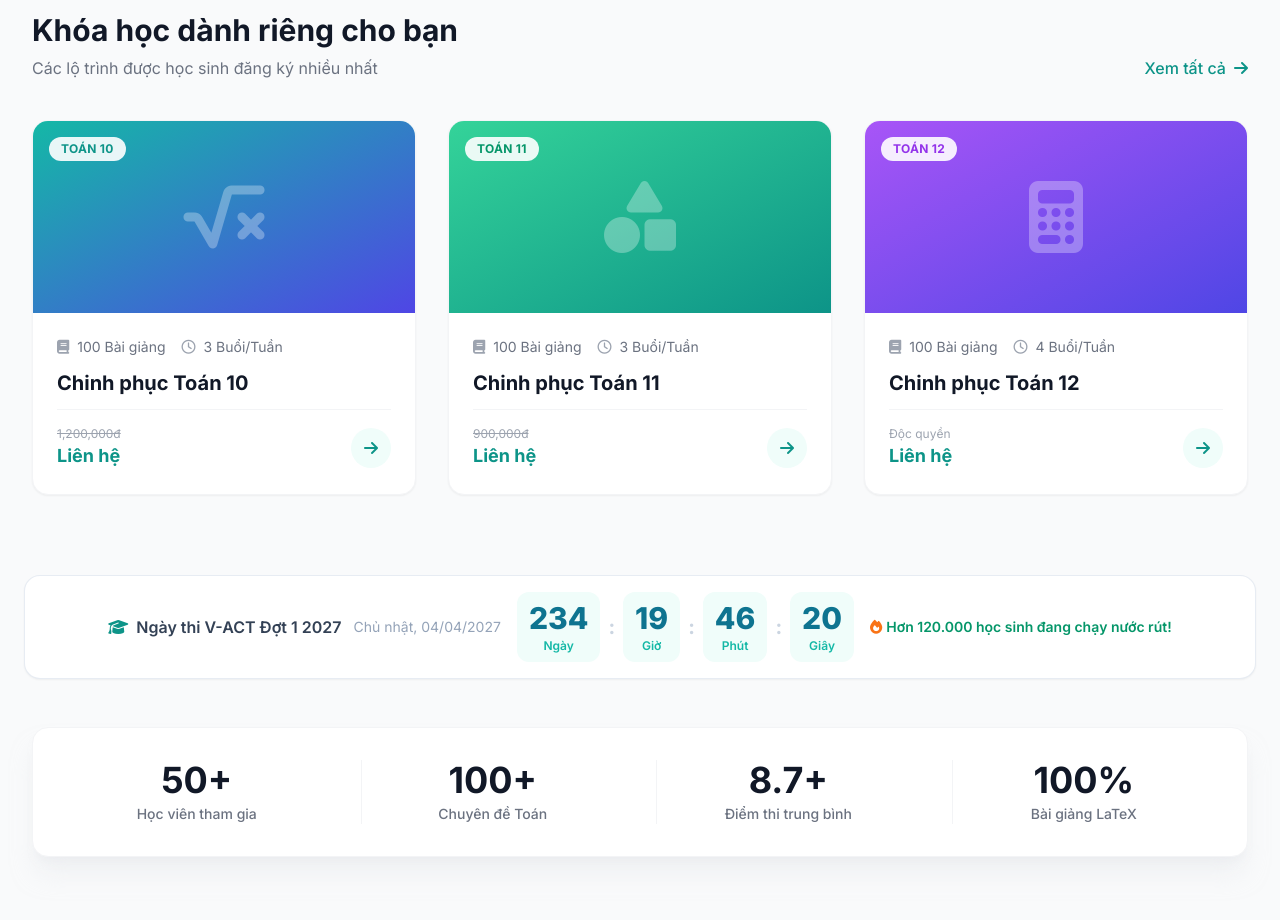
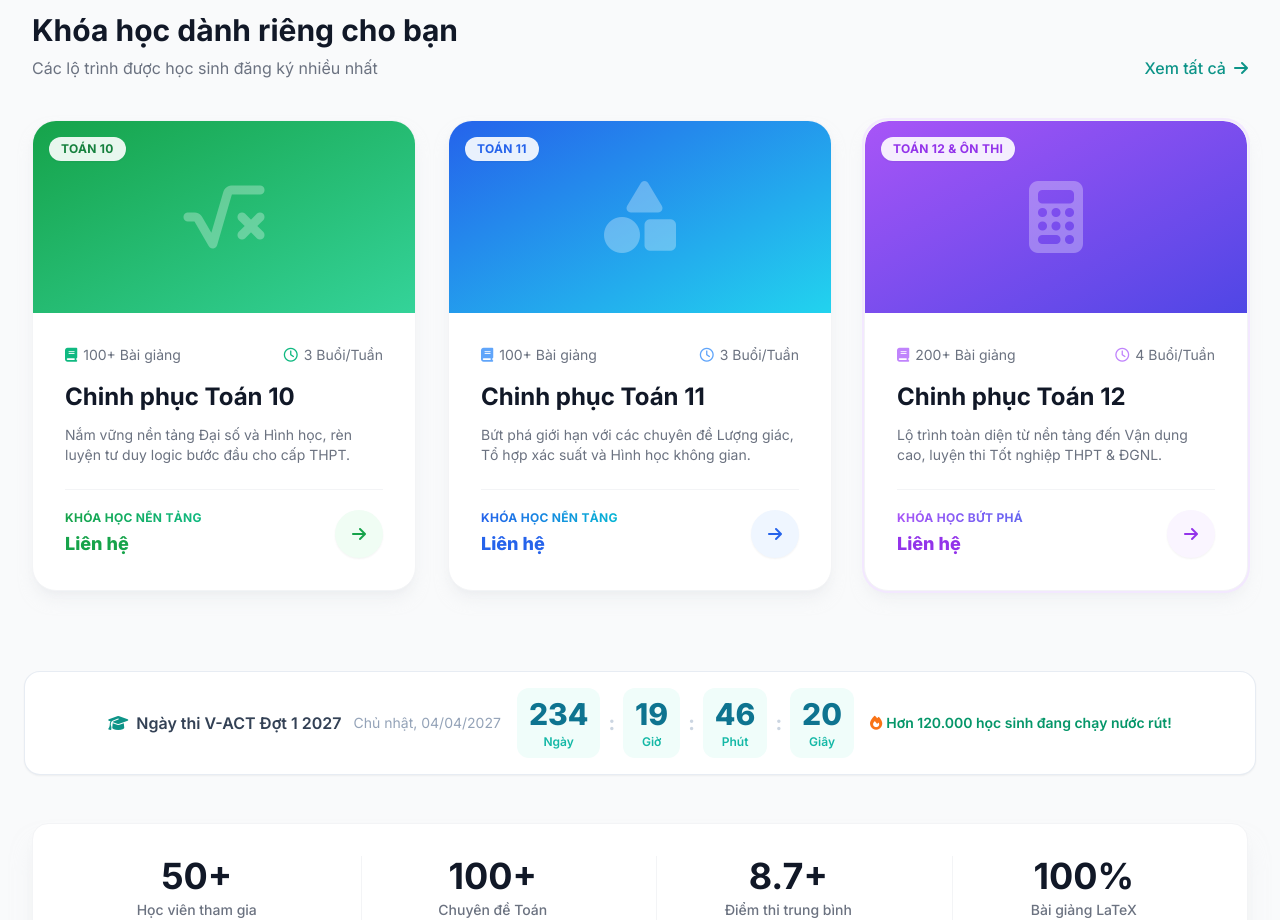
Before and after one commit to doformath/doformath-web, a plain HTML site: page index.html in a window 1280 px wide. Shown: the part 820-1740 px from the top of the page. Drawn offline with nearby package versions, Linux system fonts and the light colour scheme; no server answers.

Commit message:
update index and courses

```diff
--- a/index.html
+++ b/index.html
@@ -162,39 +162,37 @@
             </div>
 
             <div class="grid grid-cols-1 md:grid-cols-3 gap-8">
-                <!-- Card Khóa học 1 -->
-                <!-- ĐỔI THẺ <div> NGOÀI CÙNG THÀNH THẺ <a> VÀ THÊM THUỘC TÍNH href -->
-                <a href="courses/toan-10.html" class="bg-white rounded-2xl overflow-hidden shadow-sm hover:shadow-2xl transition-all duration-300 border border-gray-100 group flex flex-col cursor-pointer block">
+                <!-- Card Khóa học 1 (Đã đảo chiều gradient: Green -> Emerald) -->
+                <a href="courses/toan-10.html" class="bg-white rounded-3xl overflow-hidden shadow-lg shadow-gray-200/50 hover:shadow-2xl hover:-translate-y-2 transition-all duration-300 border border-gray-100 group flex flex-col cursor-pointer block">
 
-                    <div class="relative h-48 bg-teal-100 overflow-hidden">
-                        <!-- Ảnh minh họa -->
-                        <div class="absolute inset-0 bg-gradient-to-br from-teal-500 to-indigo-600 group-hover:scale-105 transition-transform duration-500 flex items-center justify-center">
+                    <div class="relative h-48 overflow-hidden">
+                        <!-- Nền Gradient: Đảo ngược từ Đậm (Green 600) sang Sáng (Emerald 400) -->
+                        <div class="absolute inset-0 bg-gradient-to-br from-green-600 to-emerald-400 group-hover:scale-110 transition-transform duration-700 flex items-center justify-center">
                             <i class="fa-solid fa-square-root-variable text-white/30 text-7xl"></i>
                         </div>
-                        <span class="absolute top-4 left-4 bg-white/90 backdrop-blur-sm text-primary text-xs font-bold px-3 py-1 rounded-full uppercase tracking-wide">
+                        <span class="absolute top-4 left-4 bg-white/90 backdrop-blur-sm text-green-700 text-xs font-bold px-3 py-1 rounded-full uppercase tracking-wide shadow-sm">
                             Toán 10
                         </span>
                     </div>
 
-                    <div class="p-6 flex-1 flex flex-col">
-                        <div class="flex items-center text-sm text-gray-500 mb-3 gap-4">
-                            <span><i class="fa-solid fa-book text-gray-400 mr-1"></i> 100 Bài giảng</span>
-                            <span><i class="fa-regular fa-clock text-gray-400 mr-1"></i> 3 Buổi/Tuần</span>
+                    <div class="p-6 md:p-8 flex-1 flex flex-col">
+                        <div class="flex items-center justify-between text-sm text-gray-500 mb-4">
+                            <span class="flex items-center gap-1.5"><i class="fa-solid fa-book text-emerald-500"></i> 100+ Bài giảng</span>
+                            <span class="flex items-center gap-1.5"><i class="fa-regular fa-clock text-emerald-500"></i> 3 Buổi/Tuần</span>
                         </div>
 
-                        <!-- Lưu ý: Giữ lại thẻ h3 ở đây, không cần đổi thành <a> nữa vì thẻ <a> lớn đã bao bọc bên ngoài rồi -->
-                        <h3 class="text-xl font-bold text-gray-900 mb-3 group-hover:text-primary transition-colors">
+                        <h3 class="text-2xl font-bold text-gray-900 mb-3 group-hover:text-green-600 transition-colors">
                             Chinh phục Toán 10
                         </h3>
+                        <p class="text-gray-500 text-sm mb-6 line-clamp-2">Nắm vững nền tảng Đại số và Hình học, rèn luyện tư duy logic bước đầu cho cấp THPT.</p>
 
-                        <div class="mt-auto pt-4 border-t border-gray-100 flex items-center justify-between">
+                        <div class="mt-auto pt-5 border-t border-gray-100 flex items-center justify-between">
                             <div class="flex flex-col">
-                                <span class="text-xs text-gray-400 line-through">1,200,000đ</span>
-                                <span class="text-lg font-bold text-primary">Liên hệ</span>
+                                <!-- Chữ Gradient: Đảo ngược từ Green sang Emerald -->
+                                <span class="text-xs font-bold text-transparent bg-clip-text bg-gradient-to-r from-green-600 to-emerald-500 uppercase tracking-wide mb-1">Khóa học Nền tảng</span>
+                                <span class="text-lg font-extrabold text-green-600">Liên hệ</span>
                             </div>
-
-                            <!-- Đổi button thành một div thông thường vì nó cũng đã nằm trong thẻ <a> lớn -->
-                            <div class="bg-teal-50 text-primary group-hover:bg-primary group-hover:text-white h-10 w-10 rounded-full flex items-center justify-center transition-colors">
+                            <div class="bg-green-50 text-green-600 group-hover:bg-green-600 group-hover:text-white h-12 w-12 rounded-full flex items-center justify-center transition-colors shadow-sm">
                                 <i class="fa-solid fa-arrow-right"></i>
                             </div>
                         </div>
@@ -202,31 +200,41 @@
                 </a>
 
                <!-- Card Khóa học 2 -->
-<!-- SỰ THAY ĐỔI 1: Đổi <div> thành <a> và thêm href -->
-<a href="courses/toan-11.html" class="bg-white rounded-2xl overflow-hidden shadow-sm hover:shadow-2xl transition-all duration-300 border border-gray-100 group flex flex-col cursor-pointer block">
+                <!-- Card Khóa học 2 (Đã phối lại màu Blue - Cyan) -->
+                <a href="courses/toan-11.html" class="bg-white rounded-3xl overflow-hidden shadow-lg shadow-gray-200/50 hover:shadow-2xl hover:-translate-y-2 transition-all duration-300 border border-gray-100 group flex flex-col cursor-pointer block">
+
                     <div class="relative h-48 overflow-hidden">
-        <div class="absolute inset-0 bg-gradient-to-br from-emerald-400 to-teal-600 group-hover:scale-105 transition-transform duration-500 flex items-center justify-center">
+                        <!-- Nền Gradient: Đổi từ Blue 600 sang Cyan 400 tạo độ tương phản mạnh -->
+                        <div class="absolute inset-0 bg-gradient-to-br from-blue-600 to-cyan-400 group-hover:scale-110 transition-transform duration-700 flex items-center justify-center">
                             <i class="fa-solid fa-shapes text-white/30 text-7xl"></i>
                         </div>
-        <span class="absolute top-4 left-4 bg-white/90 backdrop-blur-sm text-emerald-600 text-xs font-bold px-3 py-1 rounded-full uppercase tracking-wide">
+                        <!-- Nhãn: Đổi sang màu chữ Blue -->
+                        <span class="absolute top-4 left-4 bg-white/90 backdrop-blur-sm text-blue-600 text-xs font-bold px-3 py-1 rounded-full uppercase tracking-wide shadow-sm">
                             Toán 11
                         </span>
                     </div>
-    <div class="p-6 flex-1 flex flex-col">
-        <div class="flex items-center text-sm text-gray-500 mb-3 gap-4">
-            <span><i class="fa-solid fa-book text-gray-400 mr-1"></i> 100 Bài giảng</span>
-            <span><i class="fa-regular fa-clock text-gray-400 mr-1"></i> 3 Buổi/Tuần</span>
+
+                    <div class="p-6 md:p-8 flex-1 flex flex-col">
+                        <div class="flex items-center justify-between text-sm text-gray-500 mb-4">
+                            <!-- Icon mô tả: Đổi sang Blue 400 -->
+                            <span class="flex items-center gap-1.5"><i class="fa-solid fa-book text-blue-400"></i> 100+ Bài giảng</span>
+                            <span class="flex items-center gap-1.5"><i class="fa-regular fa-clock text-blue-400"></i> 3 Buổi/Tuần</span>
                         </div>
-        <h3 class="text-xl font-bold text-gray-900 mb-3 group-hover:text-primary transition-colors">
+
+                        <!-- Tiêu đề hover: Đổi sang Blue 600 -->
+                        <h3 class="text-2xl font-bold text-gray-900 mb-3 group-hover:text-blue-600 transition-colors">
                             Chinh phục Toán 11
                         </h3>
-        <div class="mt-auto pt-4 border-t border-gray-100 flex items-center justify-between">
+                        <p class="text-gray-500 text-sm mb-6 line-clamp-2">Bứt phá giới hạn với các chuyên đề Lượng giác, Tổ hợp xác suất và Hình học không gian.</p>
+
+                        <div class="mt-auto pt-5 border-t border-gray-100 flex items-center justify-between">
                             <div class="flex flex-col">
-                <span class="text-xs text-gray-400 line-through">900,000đ</span>
-                <span class="text-lg font-bold text-primary">Liên hệ</span>
+                                <!-- Chữ Gradient: Đổi sang hệ Blue-Cyan -->
+                                <span class="text-xs font-bold text-transparent bg-clip-text bg-gradient-to-r from-blue-600 to-cyan-500 uppercase tracking-wide mb-1">Khóa học nền tảng</span>
+                                <span class="text-lg font-extrabold text-blue-600">Liên hệ</span>
                             </div>
-            <!-- SỰ THAY ĐỔI 2: Đổi <button> thành <div> và dùng group-hover để nút tự đổi màu khi trỏ chuột vào card -->
-            <div class="bg-teal-50 text-primary group-hover:bg-primary group-hover:text-white h-10 w-10 rounded-full flex items-center justify-center transition-colors">
+                            <!-- Nút mũi tên: Đổi sang hệ Blue -->
+                            <div class="bg-blue-50 text-blue-600 group-hover:bg-blue-600 group-hover:text-white h-12 w-12 rounded-full flex items-center justify-center transition-colors shadow-sm">
                                 <i class="fa-solid fa-arrow-right"></i>
                             </div>
                         </div>
@@ -235,30 +243,31 @@
 
                 <!-- Card Khóa học 3 -->
                 <!-- THAY ĐỔI 1: Chuyển div thành thẻ a, thêm href và cursor-pointer -->
-<a href="courses/toan-12.html" class="bg-white rounded-2xl overflow-hidden shadow-sm hover:shadow-2xl transition-all duration-300 border border-gray-100 group flex flex-col cursor-pointer block">
-    <div class="relative h-48 overflow-hidden">
-        <div class="absolute inset-0 bg-gradient-to-br from-purple-500 to-indigo-600 group-hover:scale-105 transition-transform duration-500 flex items-center justify-center">
+                <a  href="courses/toan-12.html" class="bg-white rounded-3xl overflow-hidden shadow-lg shadow-gray-200/50 hover:shadow-2xl hover:-translate-y-2 transition-all duration-300 border border-gray-100 group flex-col cursor-pointer block ring-2 ring-purple-100 hover:ring-purple-300 relative">
+                    <div class="relative h-48 overflow-hidden rounded-t-3xl">
+                        <div class="absolute inset-0 bg-gradient-to-br from-purple-500 to-indigo-600 group-hover:scale-110 transition-transform duration-700 flex items-center justify-center">
                             <i class="fa-solid fa-calculator text-white/30 text-7xl"></i>
                         </div>
-        <span class="absolute top-4 left-4 bg-white/90 backdrop-blur-sm text-purple-600 text-xs font-bold px-3 py-1 rounded-full uppercase tracking-wide">
-            Toán 12
+                        <span class="absolute top-4 left-4 bg-white/90 backdrop-blur-sm text-purple-600 text-xs font-bold px-3 py-1 rounded-full uppercase tracking-wide shadow-sm">
+                            Toán 12 & Ôn thi
                         </span>
                     </div>
-    <div class="p-6 flex-1 flex flex-col">
-        <div class="flex items-center text-sm text-gray-500 mb-3 gap-4">
-            <span><i class="fa-solid fa-book text-gray-400 mr-1"></i> 100 Bài giảng</span>
-            <span><i class="fa-regular fa-clock text-gray-400 mr-1"></i> 4 Buổi/Tuần</span>
+                    <div class="p-6 md:p-8 flex-1 flex flex-col">
+                        <div class="flex items-center justify-between text-sm text-gray-500 mb-4">
+                            <span class="flex items-center gap-1.5"><i class="fa-solid fa-book text-purple-400"></i> 200+ Bài giảng</span>
+                            <span class="flex items-center gap-1.5"><i class="fa-regular fa-clock text-purple-400"></i> 4 Buổi/Tuần</span>
                         </div>
-        <h3 class="text-xl font-bold text-gray-900 mb-3 group-hover:text-primary transition-colors">
+                        <h3 class="text-2xl font-bold text-gray-900 mb-3 group-hover:text-purple-600 transition-colors">
                             Chinh phục Toán 12
                         </h3>
-        <div class="mt-auto pt-4 border-t border-gray-100 flex items-center justify-between">
+                        <p class="text-gray-500 text-sm mb-6 line-clamp-2">Lộ trình toàn diện từ nền tảng đến Vận dụng cao, luyện thi Tốt nghiệp THPT & ĐGNL.</p>
+
+                        <div class="mt-auto pt-5 border-t border-gray-100 flex items-center justify-between">
                             <div class="flex flex-col">
-                <span class="text-xs text-gray-400">Độc quyền</span>
-                <span class="text-lg font-bold text-primary">Liên hệ</span>
+                                <span class="text-xs font-bold text-transparent bg-clip-text bg-gradient-to-r from-purple-500 to-indigo-500 uppercase tracking-wide mb-1">Khóa học bứt phá</span>
+                                <span class="text-lg font-extrabold text-purple-600">Liên hệ</span>
                             </div>
-            <!-- THAY ĐỔI 2: Đổi button thành div và cập nhật group-hover -->
-            <div class="bg-teal-50 text-primary group-hover:bg-primary group-hover:text-white h-10 w-10 rounded-full flex items-center justify-center transition-colors">
+                            <div class="bg-purple-50 text-purple-600 group-hover:bg-purple-600 group-hover:text-white h-12 w-12 rounded-full flex items-center justify-center transition-colors shadow-sm">
                                 <i class="fa-solid fa-arrow-right"></i>
                             </div>
                         </div>
```
Also changed, not shown: courses.html (+35 -55 lines). Lines whose indentation alone changed are shown as unchanged.
